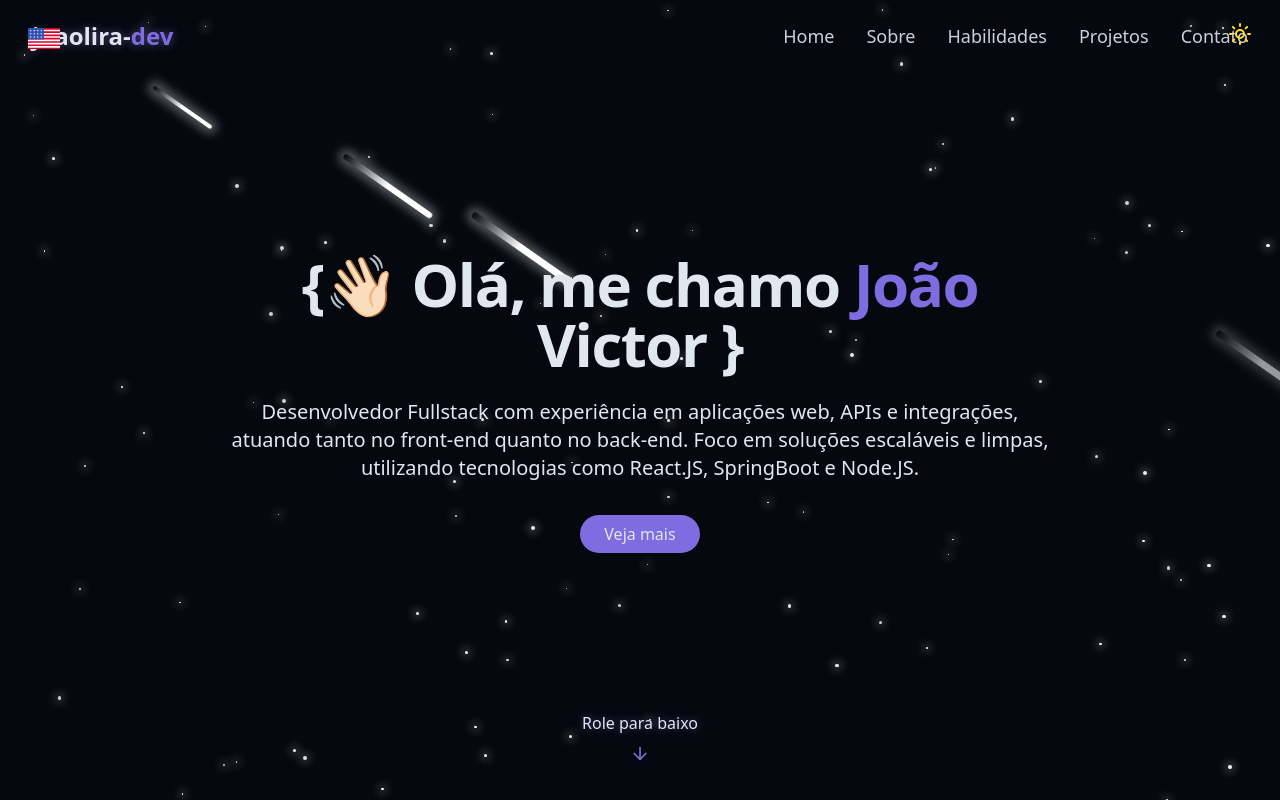
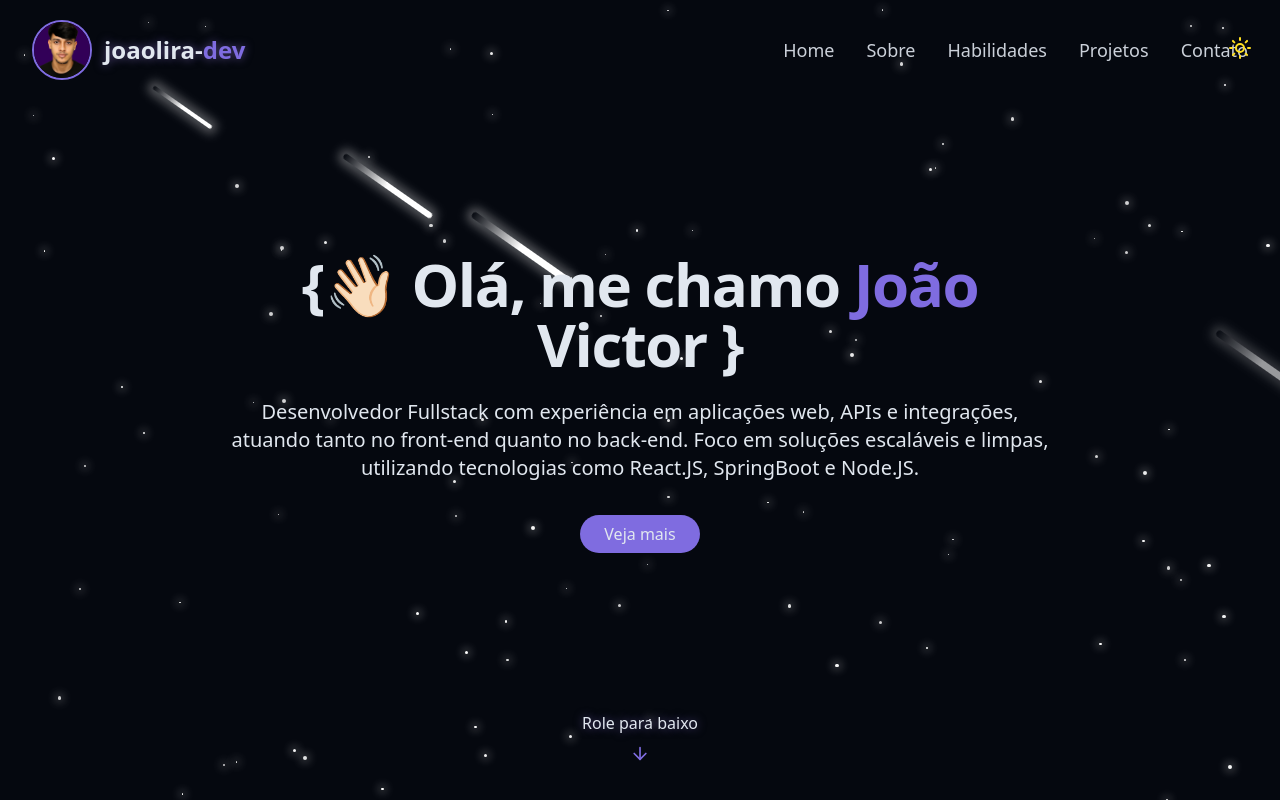
Before and after one commit to joaolira-dev/portfolio, a React (Vite) app: page / in a window 1280 px wide. Shown: the top 800 px of the page. Built offline with nearby package versions, Linux system fonts and the light colour scheme.

Commit message:
feat: removing languagetoogle and adding profile photo

```diff
--- a/src/components/LanguageToggle.jsx
+++ /dev/null
@@ -1,38 +0,0 @@
-import { US } from "country-flag-icons/react/3x2";
-import { BR } from "country-flag-icons/react/3x2";
-import { useState } from "react";
-import { cn } from "@/lib/utils";
-
-export const LanguageToggle = () => {
-  const [isEnglish, setEnglish] = useState(false);
-
-  const handleToggle = () => {
-    setEnglish((prev) => !prev);
-  };
-
-  return (
-    <div className="flex gap-2 items-center">
-      {isEnglish ? (
-        <button
-          onClick={handleToggle}
-          className={cn(
-            "cursor-pointer fixed max-sm:hidden top-5 left-5 z-50 p-2 rounded-full transition-colors duration-300",
-            "focus:outline-hidden"
-          )}
-        >
-          <BR title="Português" className="w-8" />
-        </button>
-      ) : (
-        <button
-          onClick={handleToggle}
-          className={cn(
-            "cursor-pointer fixed max-sm:hidden top-5 left-5 z-50 p-2 rounded-full transition-colors duration-300",
-            "focus:outline-hidden"
-          )}
-        >
-          <US title="English" className="w-8 rounded-" />
-        </button>
-      )}
-    </div>
-  );
-};
--- a/src/components/Navbar.jsx
+++ b/src/components/Navbar.jsx
@@ -31,11 +31,19 @@ export const Navbar = () => {
     >
       <div className="container flex items-center justify-between">
         <a
-          className="text-xl font-bold text-primary flex items-center"
+          className="text-xl font-bold text-primary flex items-center gap-3"
           href="#hero"
         >
+
+          <img
+            src="/profile.png"
+            alt="Foto de perfil"
+            className="w-15 h-15 rounded-full border-2 border-primary object-cover"
+          />
           <span className="relative z-10">
-            <span className="text-foreground text-glow text-2xl">joaolira-</span>
+            <span className="text-foreground text-glow text-2xl">
+              joaolira-
+            </span>
             <span className="text-primary text-glow text-2xl">dev</span>
           </span>
         </a>
--- a/src/components/ThemeToggle.jsx
+++ b/src/components/ThemeToggle.jsx
@@ -34,7 +34,7 @@ export const ThemeToggle = () => {
     <button
       onClick={handleToggle}
       className={cn(
-        "cursor-pointer fixed max-sm:hidden top-3.5 right-5 z-50 p-2 rounded-full transition-colors duration-300",
+        "cursor-pointer fixed max-sm:hidden top-7 right-5 z-50 p-2 rounded-full transition-colors duration-300",
         "focus:outline-hidden"
       )}
     >
--- a/src/pages/Home.jsx
+++ b/src/pages/Home.jsx
@@ -2,7 +2,6 @@ import { ThemeToggle } from "../components/ThemeToggle";
 import { StarBackground } from "../components/StarBackground";
 import { Navbar } from "../components/Navbar";
 import { HeroSection } from "../components/HeroSection";
-import { LanguageToggle } from "../components/LanguageToggle";
 import { AboutSection } from "../components/AboutSection";
 import { SkillsSection } from "../components/SkillsSection";
 import { ProjectsSection } from "../components/ProjectsSection";
@@ -16,7 +15,7 @@ export const Home = () => {
       <ThemeToggle />
 
       {/*  Language Toggle*/}
-      <LanguageToggle />
+
 
       {/* Background effects*/}
       <StarBackground />
```
Also changed, not shown: public/profile.png (added).
